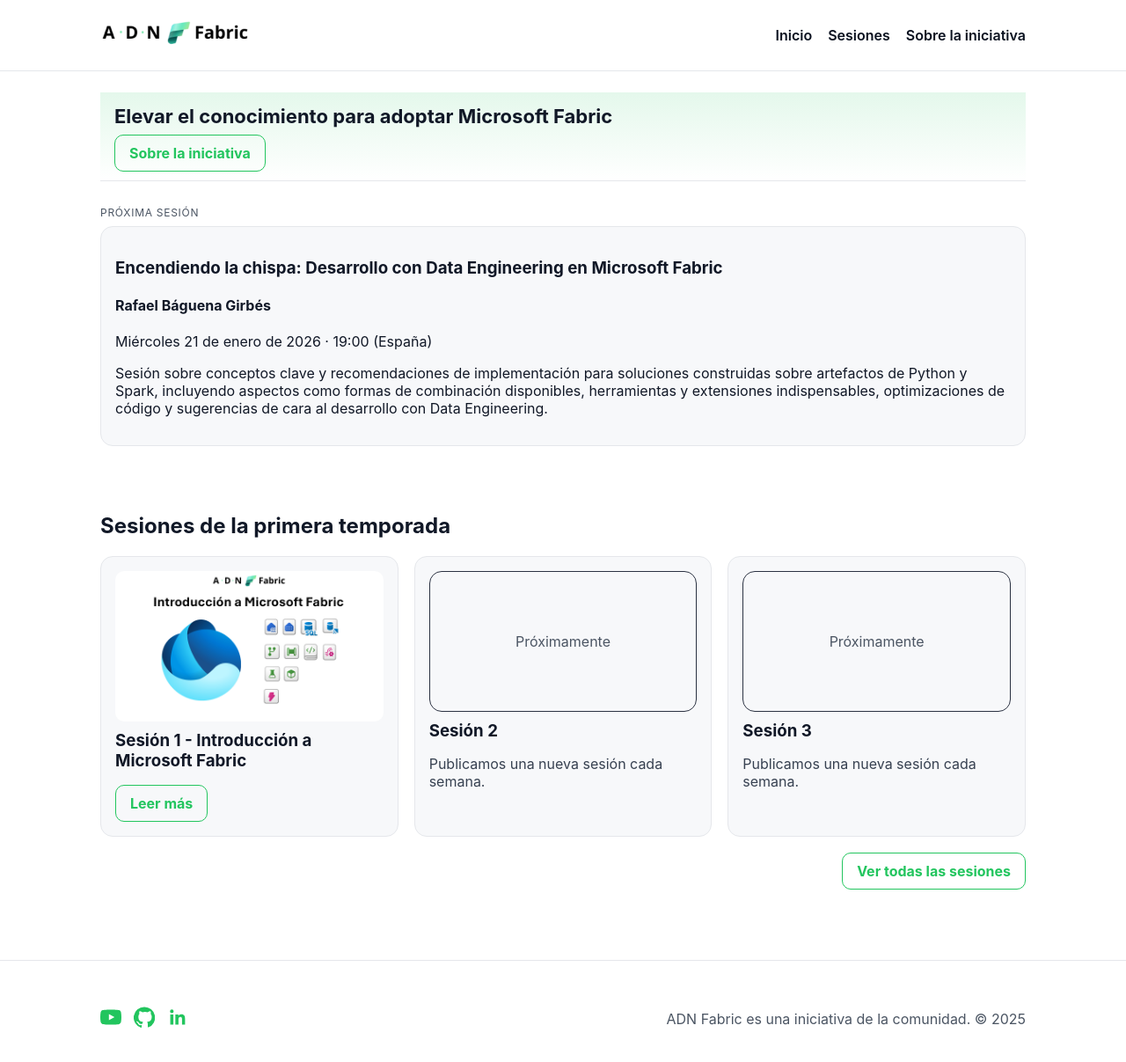
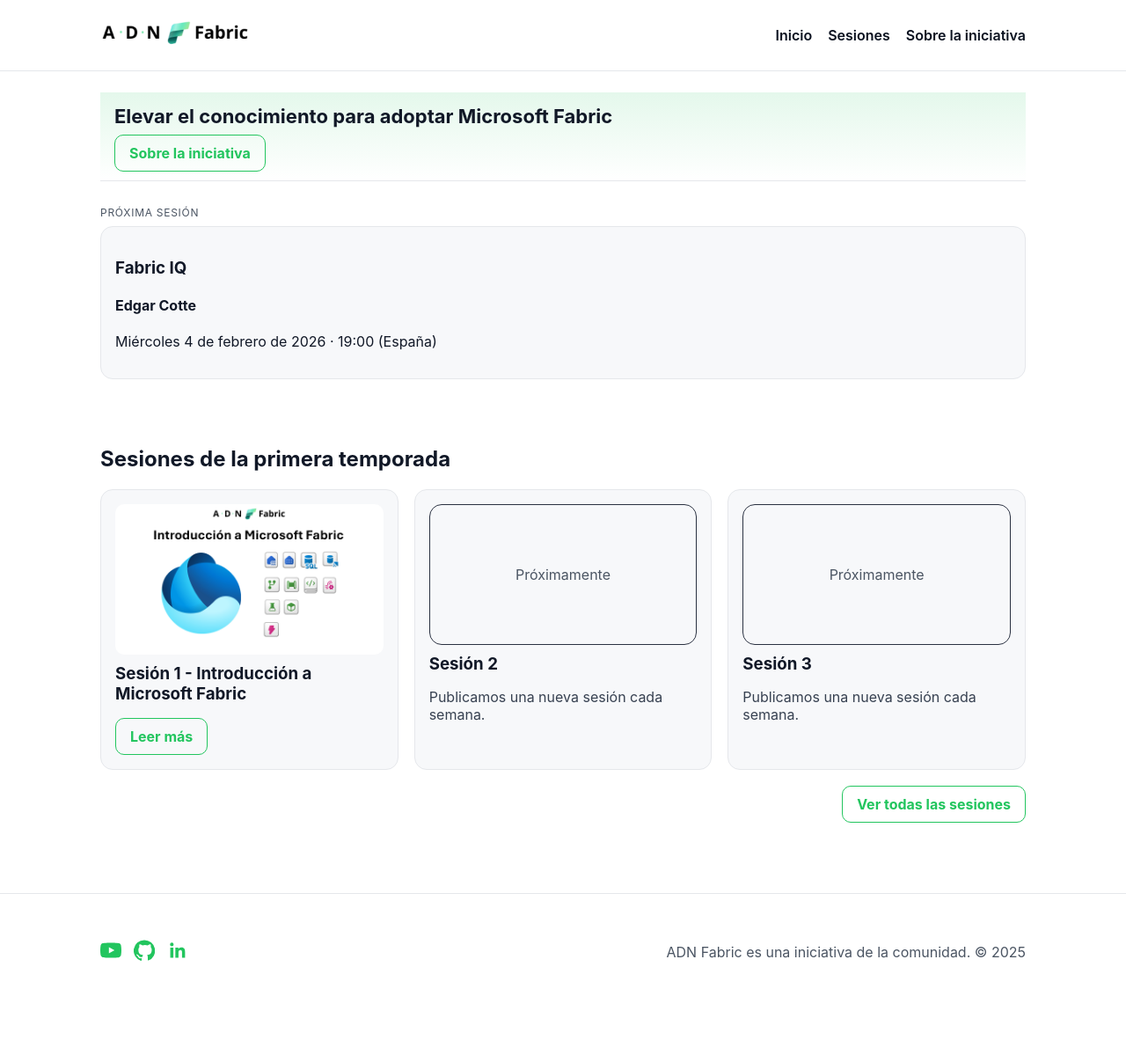
Before and after one commit to ADNFabric/ADNFabric, a Jekyll site: the page built from docs/index.md, in a window 1280 px wide and 1224 px high. Shown: the top 1207 px of the window at 88% size. Built offline with Jekyll 4.4.1, drawn with Linux system fonts in a browser that asks for light colours.

Commit message:
Sesión 22

```diff
--- a/docs/_data/upcoming.yml
+++ b/docs/_data/upcoming.yml
@@ -1,6 +1,6 @@
-title: "Encendiendo la chispa: Desarrollo con Data Engineering en Microsoft Fabric"
-speaker: Rafael Báguena Girbés
-date: Miércoles 21 de enero de 2026
+title: "Fabric IQ"
+speaker: Edgar Cotte
+date: Miércoles 4 de febrero de 2026
 time: "19:00"
-description: "Sesión sobre conceptos clave y recomendaciones de implementación para soluciones construidas sobre artefactos de Python y Spark, incluyendo aspectos como formas de combinación disponibles, herramientas y extensiones indispensables, optimizaciones de código y sugerencias de cara al desarrollo con Data Engineering."
+#description: "Sesión sobre conceptos clave y recomendaciones de implementación para soluciones construidas sobre artefactos de Python y Spark, incluyendo aspectos como formas de combinación disponibles, herramientas y extensiones indispensables, optimizaciones de código y sugerencias de cara al desarrollo con Data Engineering."
 #cta_url: https://www.linkedin.com/events/7383540381449093121/
```
Also changed, not shown: 4 other files.
